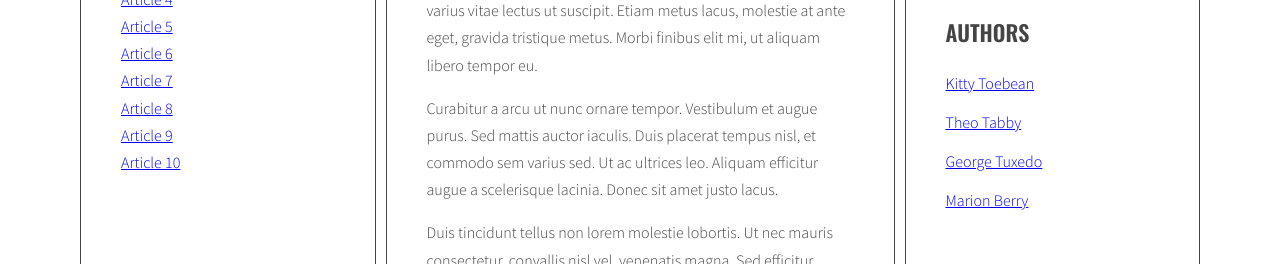
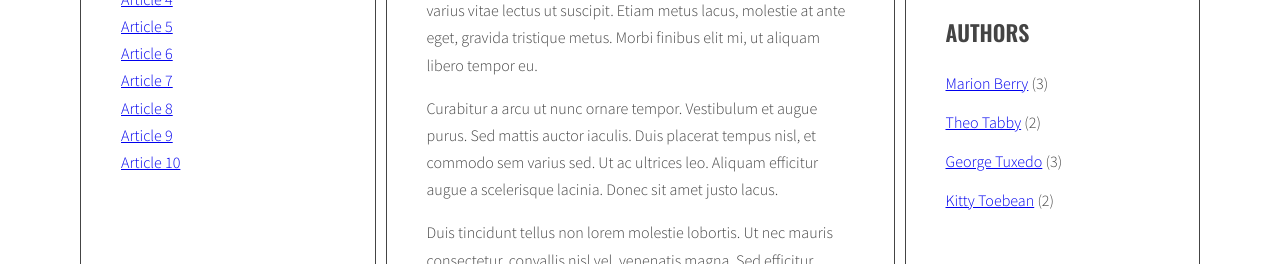
Before and after one commit to SylwiaModelewska/javascript-blog, a website: page index.html in a window 1280 px wide. Shown: the part 454-718 px from the top of the page. Drawn offline with nearby package versions, Linux system fonts and the light colour scheme.

Commit message:
Add script generating list of authors with numbers and filtering

```diff
--- a/index.html
+++ b/index.html
@@ -163,26 +163,6 @@
                     </ul>
                     <h2 class="section-title">Authors</h2>
                     <ul class="list authors">
-                        <li>
-                            <a href="#">
-                                <span class="author-name">Kitty Toebean</span>
-                            </a>
-                        </li>
-                        <li>
-                            <a href="#">
-                                <span class="author-name">Theo Tabby</span>
-                            </a>
-                        </li>
-                        <li>
-                            <a href="#">
-                                <span class="author-name">George Tuxedo</span>
-                            </a>
-                        </li>
-                        <li>
-                            <a href="#">
-                                <span class="author-name">Marion Berry</span>
-                            </a>
-                        </li>
                     </ul>
                 </aside>
             </main>
--- a/js/script.js
+++ b/js/script.js
@@ -52,7 +52,8 @@ const optArticleSelector = '.post',
   optArticleAuthorSelector = '.post-author',
   optTagsListSelector = '.tags.list',
   optCloudClassCount  = 5,
-  optCloudClassPrefix = 'tag-size-';
+  optCloudClassPrefix = 'tag-size-',
+  optAuthorsListSelector = '.list.authors';
 
 function generateTitleLinks(customSelector = ''){
 
@@ -186,13 +187,13 @@ function generateTags(){
     tagListArticle.innerHTML = html;
   }
   /* END LOOP: for every article: */
-  console.log('Zawartość obiektu allTags: ', allTags);
+  //console.log('Zawartość obiektu allTags: ', allTags);
 
   /* [NEW] find list of tags in right column */
   const tagListCloud = document.querySelector(optTagsListSelector);
 
   const tagsParams = calculateTagsParams(allTags);
-  console.log('tagParams: ', tagsParams);
+  //console.log('tagParams: ', tagsParams);
 
   /* [NEW] create variable for all links HTML code */
   let allTagsHTML = '';
@@ -201,7 +202,7 @@ function generateTags(){
   for(let tag in allTags){
     /* [NEW] generate code of a link and add it to allTagsHTML */
     const tagLinkHTML = '<li class="' + optCloudClassPrefix + calculateTagClass(allTags[tag], tagsParams) + '"><a href="#tag-' + tag + '">' + tag + '</a></li>';
-    console.log('tagLinkHTML: ', tagLinkHTML);
+    //console.log('tagLinkHTML: ', tagLinkHTML);
     allTagsHTML += tagLinkHTML;
   }
   /* [NEW] END LOOP: for each tag in allTags: */
@@ -272,6 +273,9 @@ addClickListenersToTags();
 
 function generateAuthors(){
 
+  /* [NEW] create a new variable allAuthors with an empty object */
+  let allAuthors = {};
+
   /* finding all articles */
   const articles = document.querySelectorAll(optArticleSelector);
 
@@ -291,7 +295,37 @@ function generateAuthors(){
 
     /* inserting content into wrapper */
     authorWrapper.innerHTML = innerText;
+
+    /* [NEW] check if this link is NOT already in allTags */
+    if(!allAuthors.hasOwnProperty(authorAtrr)){
+      /* [NEW] add tag to allTags object */
+      allAuthors[authorAtrr] = 1;
+    } else {
+      allAuthors[authorAtrr]++;
+    }
   }
+
+  console.log('Zawartość obiektu allAuthors: ', allAuthors);
+
+  /* [NEW] find list of authors in right column */
+  const authorList = document.querySelector(optAuthorsListSelector);
+  //console.log('Wrap listy autorów: ', authorList);
+
+  /* [NEW] create variable for all links HTML code */
+  let allAuthorsHTML = '';
+
+  /* [NEW] START LOOP: for each author in allAuthors: */
+  for(let author in allAuthors){
+  /* [NEW] generate code of a link and add it to allAuthorsHTML */
+    const authorLinkHTML = '<li><a href="#author-' + author + '">' + author + '</a> (' + allAuthors[author] + ')</li>';
+    console.log('authorLinkHTML: ', authorLinkHTML);
+    allAuthorsHTML += authorLinkHTML;
+  }
+  /* [NEW] END LOOP: for each tag in allTags: */
+
+  /* [NEW] add html from allTagsHTML to tagList */
+  authorList.innerHTML = allAuthorsHTML;
+
 }
 
 generateAuthors();
@@ -320,7 +354,7 @@ function authorClickHandler(event){
 
 function addClickListenersToAuthors(){
   /* find all author links */
-  const links = document.querySelectorAll('.post-author a');
+  const links = document.querySelectorAll('.post-author a, .list.authors a');
 
   for(let link of links){
     /* add tagClickHandler as event listener for that link */
```
